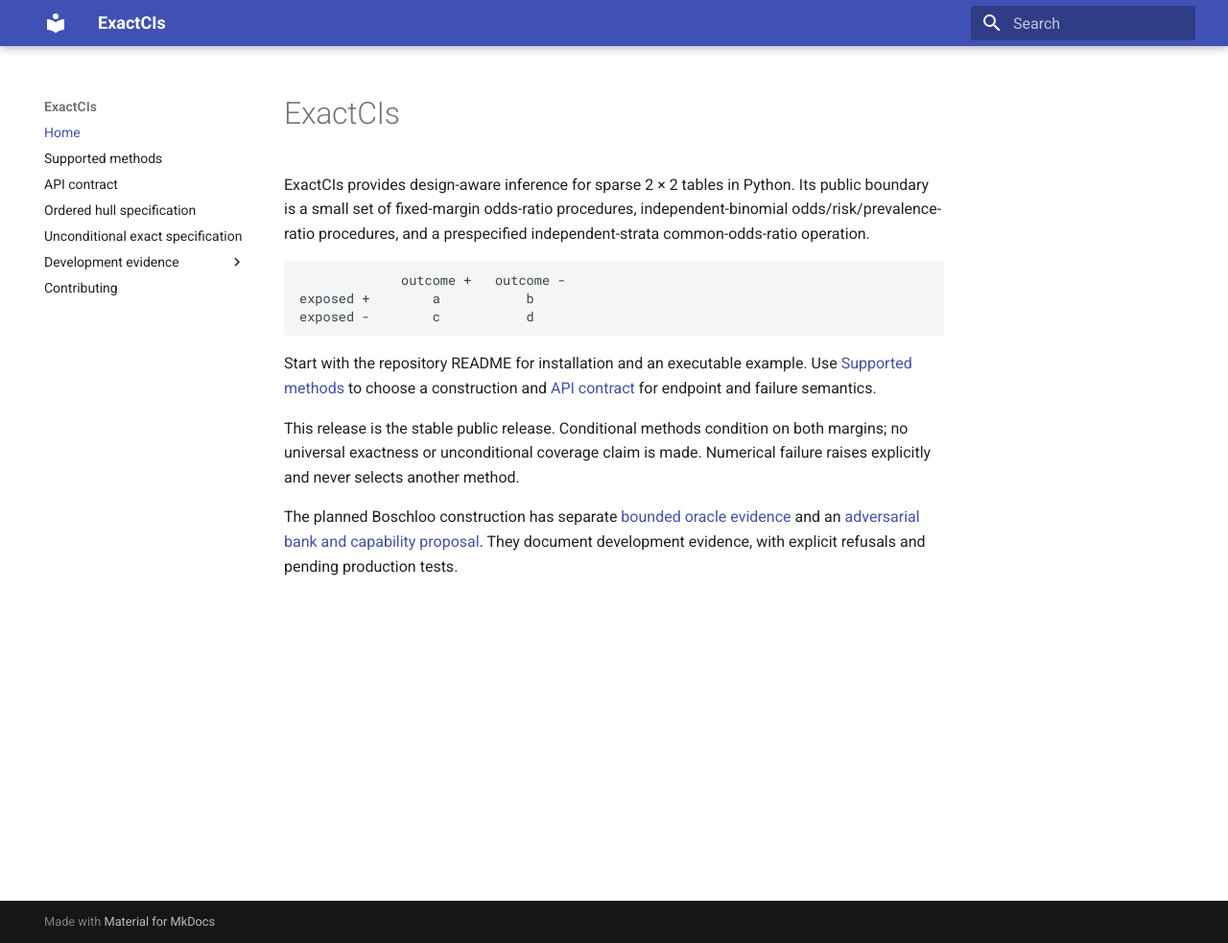
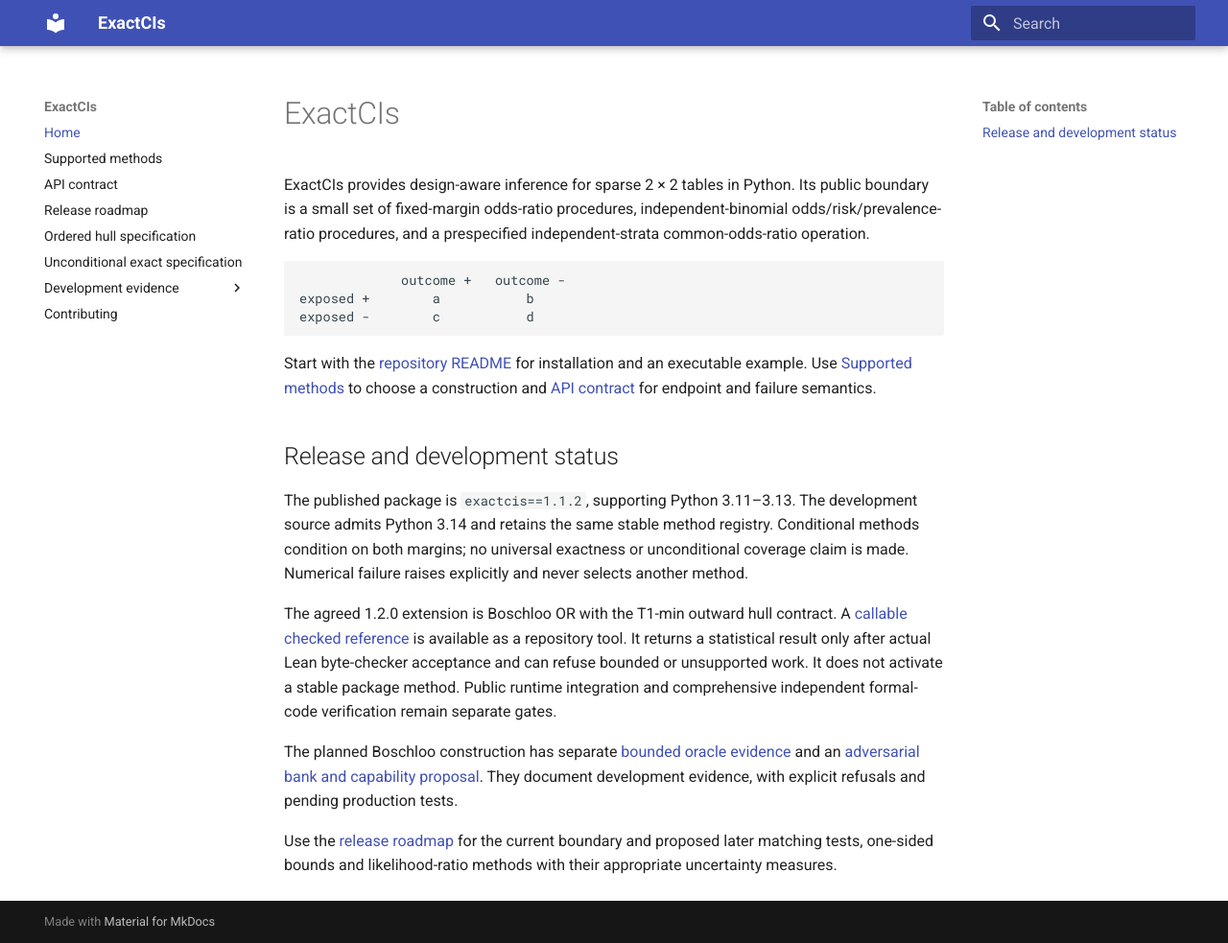
Before and after one commit to CheyLoveday/ExactCIs-public, an MkDocs documentation site: the page built from docs_md/index.md, in a window 1280 px wide and 983 px high. Shown: the whole window at 96% size. Built offline with MkDocs 1.6.1 and Material for MkDocs 9.7.7, drawn with Linux system fonts in a browser that asks for light colours.

Commit message:
docs: refresh public status, scope and release roadmap

````diff
--- a/docs_md/index.md
+++ b/docs_md/index.md
@@ -11,16 +11,32 @@ exposed +        a           b
 exposed -        c           d
 ```
 
-Start with the repository README for installation and an executable example.
+Start with the [repository README](https://github.com/CheyLoveday/ExactCIs-public/blob/main/README.md)
+for installation and an executable example.
 Use [Supported methods](methods.md) to choose a construction and
 [API contract](api.md) for endpoint and failure semantics.
 
-This release is the stable public release. Conditional methods condition
-on both margins; no universal exactness or unconditional coverage claim is
-made. Numerical failure raises explicitly and never selects another method.
+## Release and development status
+
+The published package is `exactcis==1.1.2`, supporting Python 3.11–3.13.
+The development source admits Python 3.14 and retains the same stable method
+registry. Conditional methods condition on both margins; no universal exactness
+or unconditional coverage claim is made. Numerical failure raises explicitly
+and never selects another method.
+
+The agreed 1.2.0 extension is Boschloo OR with the T1-min outward hull contract.
+A [callable checked reference](https://github.com/CheyLoveday/ExactCIs-public/blob/main/formal/BOSCHLOO_METHOD.md)
+is available as a repository tool. It returns a statistical result only after
+actual Lean byte-checker acceptance and can refuse bounded or unsupported work.
+It does not activate a stable package method. Public runtime integration and
+comprehensive independent formal-code verification remain separate gates.
 
 The planned Boschloo construction has separate
 [bounded oracle evidence](evidence/u1-qualification.md) and an
 [adversarial bank and capability proposal](evidence/u2-capability.md).
 They document development evidence, with explicit refusals and pending
 production tests.
+
+Use the [release roadmap](roadmap.md) for the current boundary and proposed later
+matching tests, one-sided bounds and likelihood-ratio methods with their
+appropriate uncertainty measures.
--- a/mkdocs.yml
+++ b/mkdocs.yml
@@ -11,6 +11,7 @@ nav:
   - Home: index.md
   - Supported methods: methods.md
   - API contract: api.md
+  - Release roadmap: roadmap.md
   - Ordered hull specification: ordered_hull_specification.md
   - Unconditional exact specification: unconditional_exact_specification.md
   - Development evidence:
````
Also changed, not shown: AGENTS.md (+8 -1 lines), CHANGELOG.md (+18 -0 lines), CONTRIBUTING.md (+18 -4 lines), README.md (+28 -4 lines), docs_md/contributing.md (+6 -1 lines), docs_md/roadmap.md (added, +103 -0 lines).
